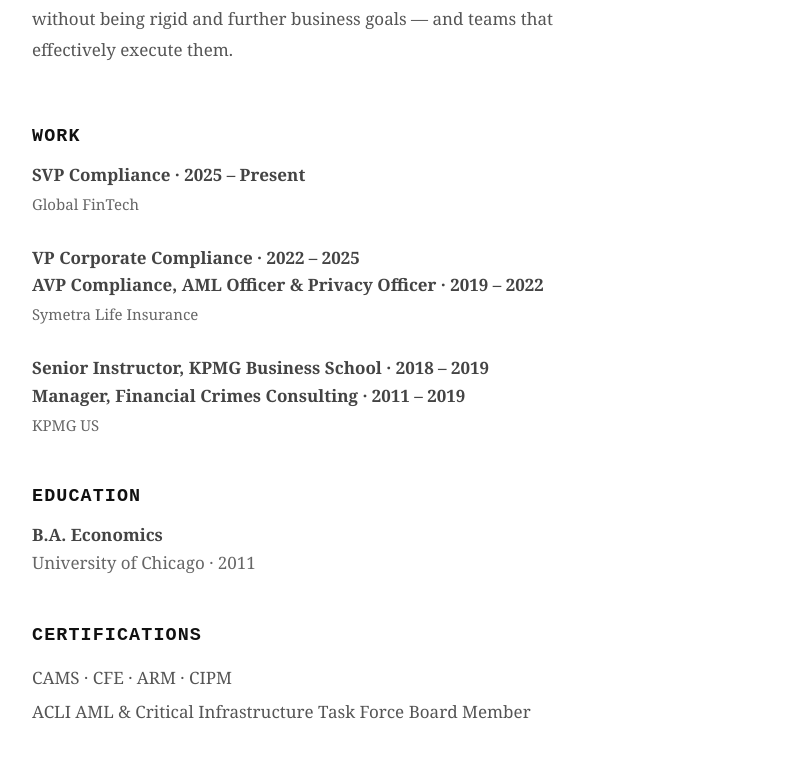
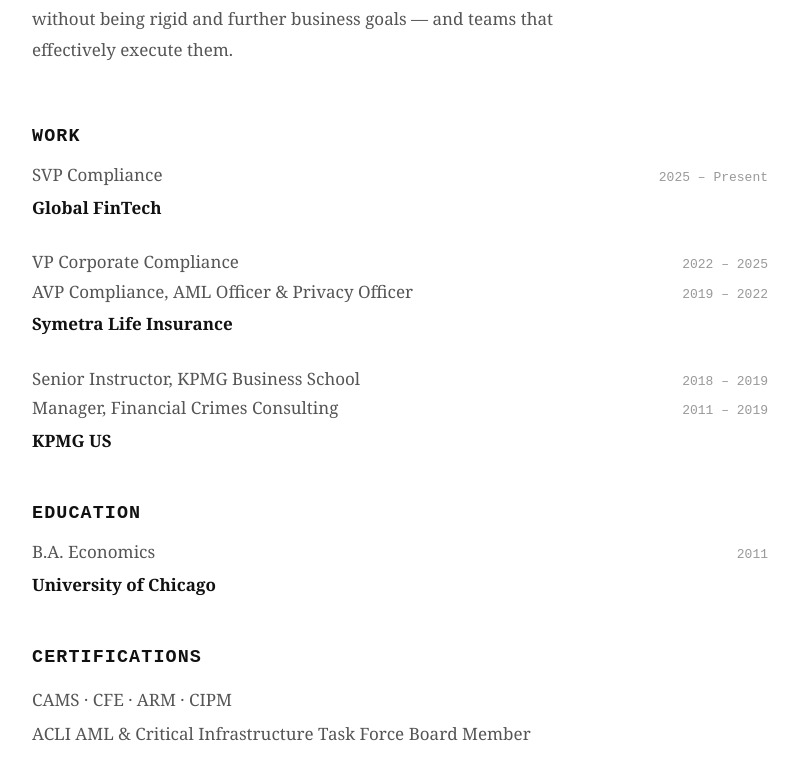
Before and after one commit to understandmykiwi/my-portfolio, a SvelteKit app: page / in a window 1280 px wide. Shown: the part 575-1355 px from the top of the page, without its empty margins (240-1039 px from the left). Built offline with nearby package versions, Linux system fonts and the light colour scheme.

Commit message:
revise home page layout and typography

```diff
--- a/src/routes/+page.svelte
+++ b/src/routes/+page.svelte
@@ -4,27 +4,45 @@
 <p class="section-label">Work</p>
 
 <div class="entry">
-  <span class="entry-role">SVP Compliance · 2025 – Present</span>
+  <div class="entry-row">
+    <span class="entry-role">SVP Compliance</span>
+    <span class="entry-year">2025 – Present</span>
+  </div>
   <span class="entry-company">Global FinTech</span>
 </div>
 
 <div class="entry">
-  <span class="entry-role">VP Corporate Compliance · 2022 – 2025</span>
-  <span class="entry-role">AVP Compliance, AML Officer & Privacy Officer · 2019 – 2022</span>
+  <div class="entry-row">
+    <span class="entry-role">VP Corporate Compliance</span>
+    <span class="entry-year">2022 – 2025</span>
+  </div>
+  <div class="entry-row">
+    <span class="entry-role">AVP Compliance, AML Officer & Privacy Officer</span>
+    <span class="entry-year">2019 – 2022</span>
+  </div>
   <span class="entry-company">Symetra Life Insurance</span>
 </div>
 
 <div class="entry">
-  <span class="entry-role">Senior Instructor, KPMG Business School · 2018 – 2019</span>
-  <span class="entry-role">Manager, Financial Crimes Consulting · 2011 – 2019</span>
+  <div class="entry-row">
+    <span class="entry-role">Senior Instructor, KPMG Business School</span>
+    <span class="entry-year">2018 – 2019</span>
+  </div>
+  <div class="entry-row">
+    <span class="entry-role">Manager, Financial Crimes Consulting</span>
+    <span class="entry-year">2011 – 2019</span>
+  </div>
   <span class="entry-company">KPMG US</span>
 </div>
 
 <p class="section-label">Education</p>
 
 <div class="entry">
-  <span class="entry-role">B.A. Economics</span>
-  <span class="entry-sub">University of Chicago · 2011</span>
+  <div class="entry-row">
+    <span class="entry-role">B.A. Economics</span>
+    <span class="entry-year">2011</span>
+  </div>
+  <span class="entry-company">University of Chicago</span>
 </div>
 
 <p class="section-label">Certifications</p>
@@ -74,29 +92,36 @@
     margin-bottom: 1.8rem;
   }
 
+  .entry-row {
+    display: flex;
+    justify-content: space-between;
+    align-items: baseline;
+    gap: 1rem;
+  }
+
   .entry-role {
     font-family: Georgia, 'Times New Roman', serif;
     font-size: 17px;
-    font-weight: 600;
-    color: #444;
+    font-weight: 400;
+    color: #555;
     line-height: 1.5;
+  }
+
+  .entry-year {
+    font-family: 'Courier New', monospace;
+    font-size: 13px;
+    color: #999;
+    white-space: nowrap;
+    flex-shrink: 0;
   }
 
   .entry-company {
     font-family: Georgia, 'Times New Roman', serif;
-    font-size: 15px;
-    font-weight: 400;
-    color: #666;
+    font-size: 17px;
+    font-weight: 700;
+    color: #111;
     line-height: 1.5;
     margin-top: 0.2rem;
-  }
-
-  .entry-sub {
-    font-family: Georgia, 'Times New Roman', serif;
-    font-size: 17px;
-    font-weight: 400;
-    color: #666;
-    line-height: 1.5;
   }
 
   .plain-text {
```
